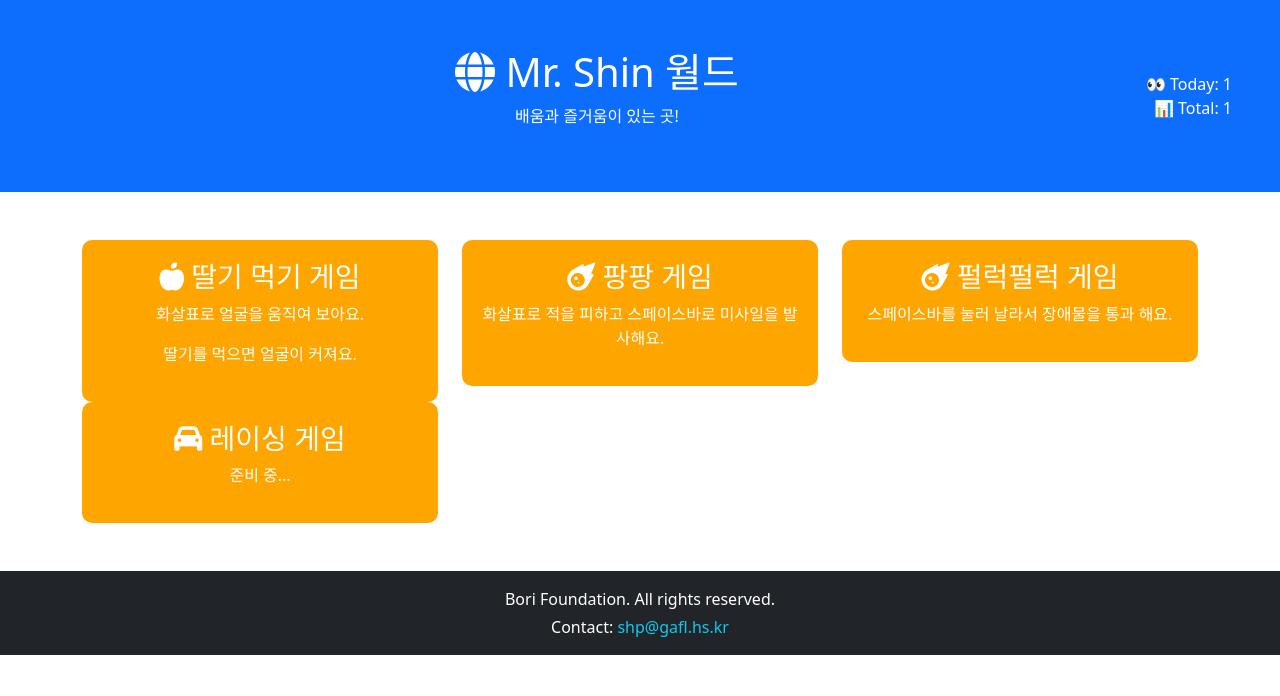
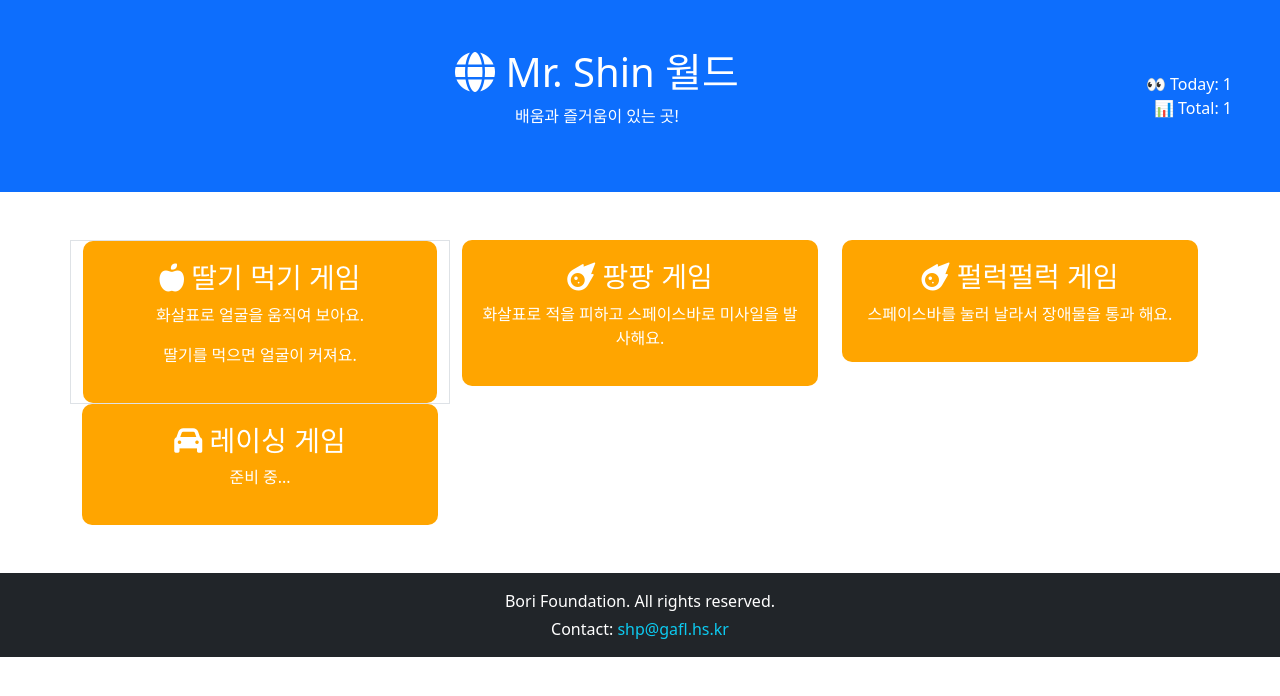
Before and after one commit to boridamma/mrshin, a plain HTML site: page index.html in a window 1280 px wide. Drawn offline with nearby package versions, Linux system fonts and the light colour scheme.

Commit message:
Update index.html

```diff
--- a/index.html
+++ b/index.html
@@ -59,7 +59,7 @@
   <div class="container mt-5">
     <div class="row">
       <!-- Snake Game -->
-      <div class="col-sm-4 text-center">
+      <div class="col-sm-4 text-center border">
         <div class="game-container snake-container">
           <a href="snake.html" class="text-decoration-none text-reset">
             <h3><i class="fas fa-apple-alt"></i> 딸기 먹기 게임</h3>
```
